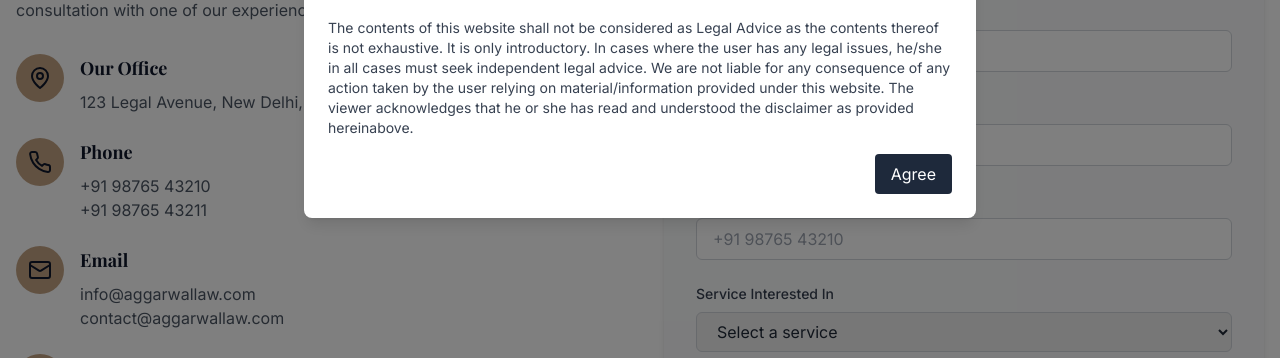
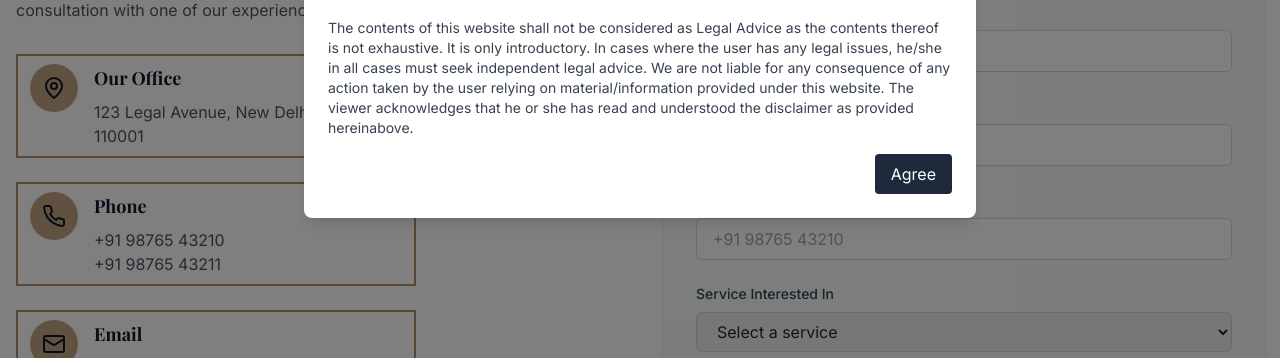
Before and after one commit to GauriSinghal256/lawFirm, a React (Vite) app: page /contact in a window 1280 px wide. Shown: the part 442-800 px from the top of the page. Built offline with nearby package versions, Linux system fonts and the light colour scheme.

Commit message:
Update Contact.tsx

```diff
--- a/src/pages/Contact.tsx
+++ b/src/pages/Contact.tsx
@@ -89,7 +89,7 @@ const Contact = () => {
       <section className="py-16 bg-white">
         <div className="container mx-auto px-4">
           <div className="grid grid-cols-1 lg:grid-cols-2 gap-12">
-            <div>
+            <div >
               <h2 className="text-3xl font-serif font-bold text-navy-900 mb-6">
                 Get In Touch
               </h2>
@@ -99,18 +99,18 @@ const Contact = () => {
               </p>
 
               <div className="space-y-6">
-                <div className="flex items-start">
+                <div className="flex items-start border-2  hover:bg-slate-100 border-gold-600 px-3 w-2/3 py-2">
                   <div className="bg-gold-500 p-3 rounded-full mr-4">
                     <MapPin className="h-6 w-6 text-navy-900" />
                   </div>
-                  <div>
-                    <h3 className="text-lg font-serif font-bold text-navy-900 mb-2">Our Office</h3>
+                  <div className="">
+                    <h3 className="text-lg font-serif font-bold  text-navy-900 mb-2">Our Office</h3>
                     <p className="text-gray-600">123 Legal Avenue, New Delhi, India - 110001</p>
                   </div>
                 </div>
 
-                <div className="flex items-start">
-                  <div className="bg-gold-500 p-3 rounded-full mr-4">
+                <div className="flex items-start  hover:bg-slate-100 border-2 border-gold-600 px-3 w-2/3 py-2">
+                  <div className="bg-gold-500 p-3  rounded-full mr-4">
                     <Phone className="h-6 w-6 text-navy-900" />
                   </div>
                   <div>
@@ -120,7 +120,7 @@ const Contact = () => {
                   </div>
                 </div>
 
-                <div className="flex items-start">
+                <div className="flex items-start  hover:bg-slate-100 border-2 border-gold-600 px-3 w-2/3 py-2">
                   <div className="bg-gold-500 p-3 rounded-full mr-4">
                     <Mail className="h-6 w-6 text-navy-900" />
                   </div>
@@ -131,7 +131,7 @@ const Contact = () => {
                   </div>
                 </div>
 
-                <div className="flex items-start">
+                <div className="flex items-start hover:bg-slate-100 border-2 border-gold-600 px-3 w-2/3 py-2">
                   <div className="bg-gold-500 p-3 rounded-full mr-4">
                     <Clock className="h-6 w-6 text-navy-900" />
                   </div>
```
